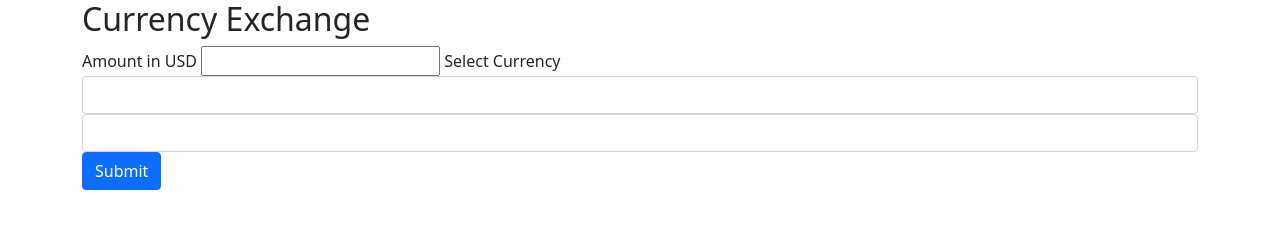
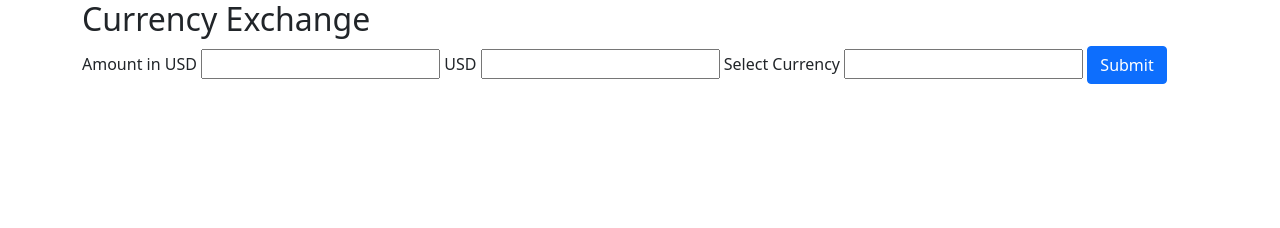
Before and after one commit to krishops/currency-exchange, a website built with webpack: page src/index.html in a window 1280 px wide. Built offline with nearby package versions, Linux system fonts and the light colour scheme.

Commit message:
WIP: forgot to commit right at 1:00 when came back from lunch

```diff
--- a/src/index.html
+++ b/src/index.html
@@ -9,11 +9,14 @@
     <form id="currencyEx">
       <label for="amount">Amount in USD</label>
       <input type="text" id="amount">
+      <label for="code">USD</label>
+      <input type="text" id="code">
       <label for="target">Select Currency</label>
-      <select class="form-control" id="code">
+      <input type="text" id="target">
+      <!-- <select class="form-control" id="code">
         <option value="  "></option>
         <option value="USD">U.S. Dollar</option>
-        <option value="EUR">Euro</option>
+        <option value="EUR">E.U. Euro</option>
         <option value="CAD">Canadian Dollar</option>
         <option value="RUB">Russian Ruble</option>
         <option value="JPY">Japanese Yen</option>
@@ -22,12 +25,12 @@
       <select class="form-control" id="target">
         <option value="  "></option>
         <option value="USD">U.S. Dollar</option>
-        <option value="EUR">Euro</option>
+        <option value="EUR">E.U. Euro</option>
         <option value="CAD">Canadian Dollar</option>
         <option value="RUB">Russian Ruble</option>
         <option value="JPY">Japanese Yen</option>
         <option value="MXN">Mexican Peso</option>
-      </select>
+      </select> -->
       <button class="btn btn-primary" id="getConversion">Submit</button>
       <div class="showAmount"></div>
       <div class="showError"></div>
--- a/src/main.js
+++ b/src/main.js
@@ -11,13 +11,13 @@ function getElements(response) {
   if (response.result === "success") {
     $('.showAmount').text(`${amount} ${code} is ${response.conversion_result} ${target}`);
 
-  } else if (response.result === "error" && response["error-type"] === "unsupported_code")  {
+  } else if (response["error-type"] === "unsupported_code")  {
     $('.showError').text(`${target} is an unsupported currency code, or the currency does not exist.`)
   }
 
-  else {
-    $('.showError').text(`This is an invalid search: ${response.message}`);
-  }
+  // else {
+  //   $('.showError').text(`This is an invalid search: ${response.message}`);
+  // }
   $('form#currencyEx').trigger("reset");
 }
 
```
